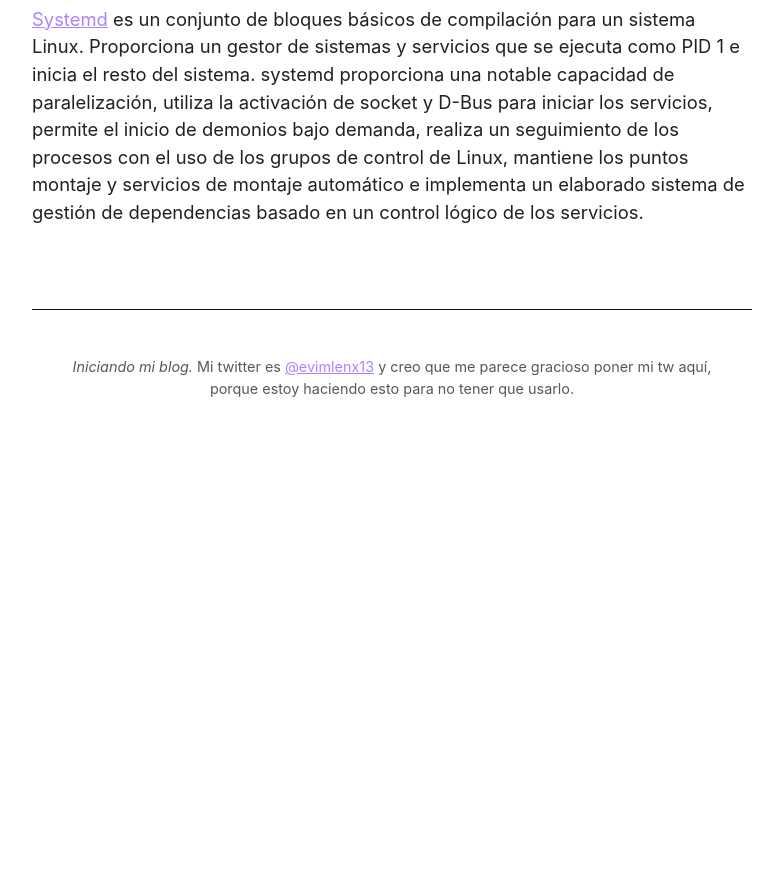
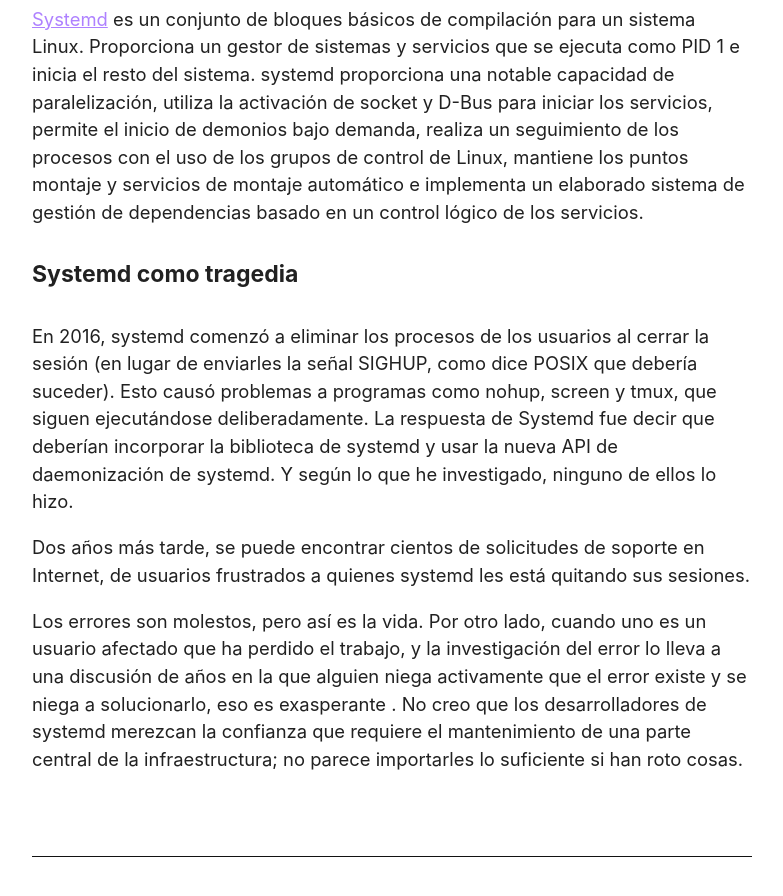
Before and after one commit to evilenx/BlogPersonal, a Jekyll site: the page built from _posts/2023/2023-01-06-setup-post.md, in a window 1280 px wide and 900 px high, scrolled down 1157 px. Shown: the top 896 px of the window, without its empty margins (248-1031 px from the left). Built offline with Jekyll 4.4.1, drawn with Linux system fonts in a browser that asks for light colours; before the commit the page ends 1595 px from its top, so only the background shows below that.

Commit message:
tragedia de Systemd

```diff
--- a/_posts/2023/2023-01-06-setup-post.md
+++ b/_posts/2023/2023-01-06-setup-post.md
@@ -12,3 +12,9 @@
 
 #### ¿Pero, qué es Systemd?
 [Systemd](https://wiki.archlinux.org/title/systemd_(Espa%C3%B1ol)) es un conjunto de bloques básicos de compilación para un sistema Linux. Proporciona un gestor de sistemas y servicios que se ejecuta como PID 1 e inicia el resto del sistema. systemd proporciona una notable capacidad de paralelización, utiliza la activación de socket y D-Bus para iniciar los servicios, permite el inicio de demonios bajo demanda, realiza un seguimiento de los procesos con el uso de los grupos de control de Linux, mantiene los puntos montaje y servicios de montaje automático e implementa un elaborado sistema de gestión de dependencias basado en un control lógico de los servicios.
+#### Systemd como tragedia
+En 2016, systemd comenzó a eliminar los procesos de los usuarios al cerrar la sesión (en lugar de enviarles la señal SIGHUP, como dice POSIX que debería suceder). Esto causó problemas a programas como nohup, screen y tmux, que siguen ejecutándose deliberadamente. La respuesta de Systemd fue decir que deberían incorporar la biblioteca de systemd y usar la nueva API de daemonización de systemd. Y según lo que he investigado, ninguno de ellos lo hizo.
+
+Dos años más tarde, se puede encontrar cientos de solicitudes de soporte en Internet, de usuarios frustrados a quienes systemd les está quitando sus sesiones.
+
+Los errores son molestos, pero así es la vida. Por otro lado, cuando uno es un usuario afectado que ha perdido el trabajo, y la investigación del error lo lleva a una discusión de años en la que alguien niega activamente que el error existe y se niega a solucionarlo, eso es exasperante . No creo que los desarrolladores de systemd merezcan la confianza que requiere el mantenimiento de una parte central de la infraestructura; no parece importarles lo suficiente si han roto cosas.
```
